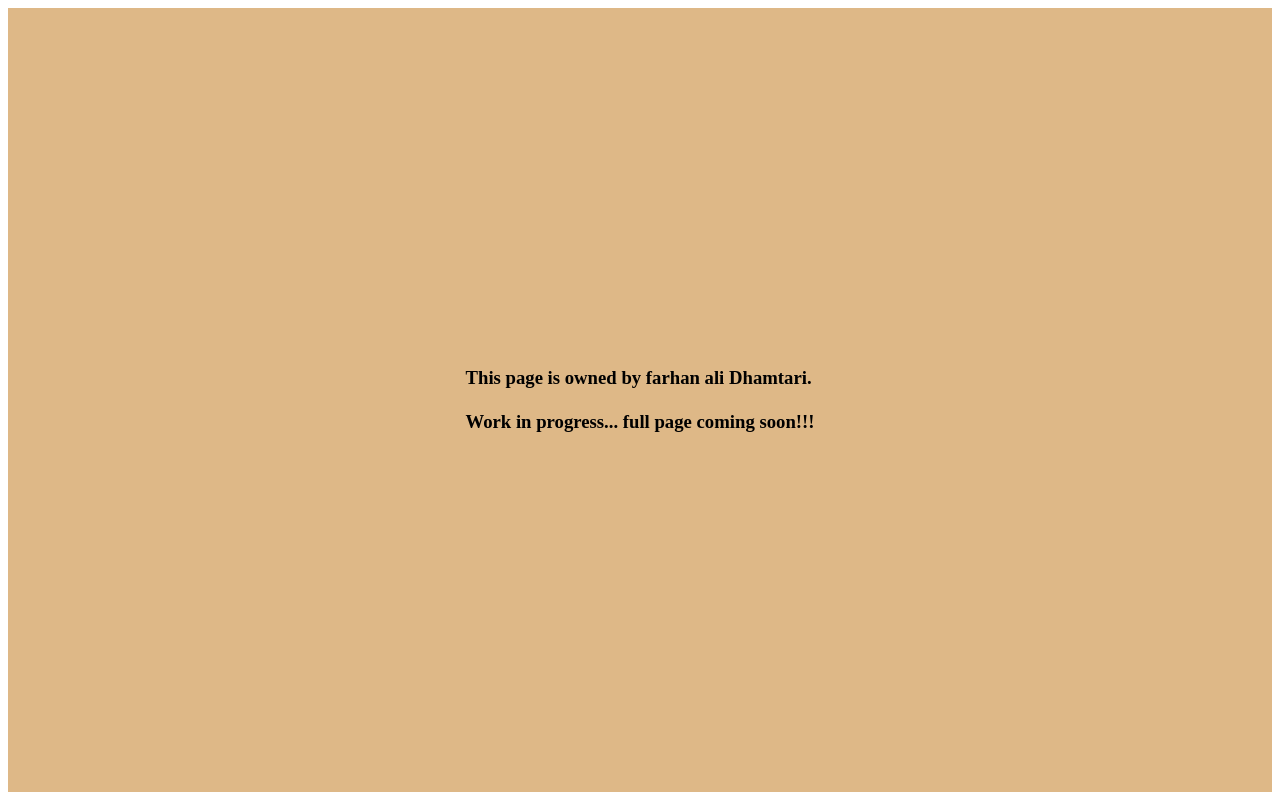
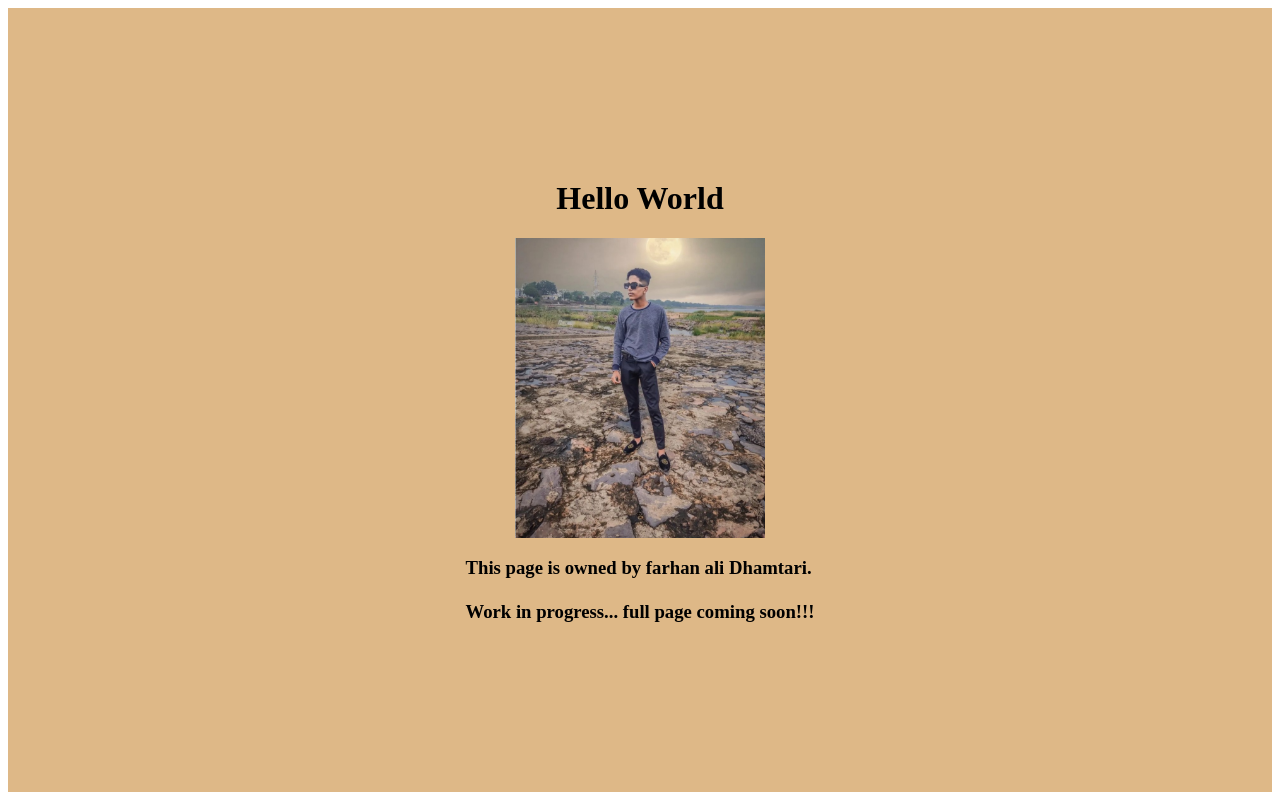
Before and after one commit to farhanali2022/farhanali2022.github.io, a plain HTML site: page index.html in a window 1280 px wide. Drawn offline with Linux system fonts and the light colour scheme.

Commit message:
Update index.html

```diff
--- a/index.html
+++ b/index.html
@@ -17,8 +17,8 @@
 
 <body>
     <div class="intro">
-<!--         <h1>Hello World</h1>
-        <img src="./assets/images/farhan.jpg" alt="my-pic" height="300px" weight="100px" > -->
+        <h1>Hello World</h1>
+        <img src="./assets/images/farhan.jpg" alt="my-pic" height="300px" weight="100px" >
         <h3>This page is owned by <strong>farhan ali</strong> Dhamtari.<br><br>
 
             Work in progress... full page coming soon!!!
```
